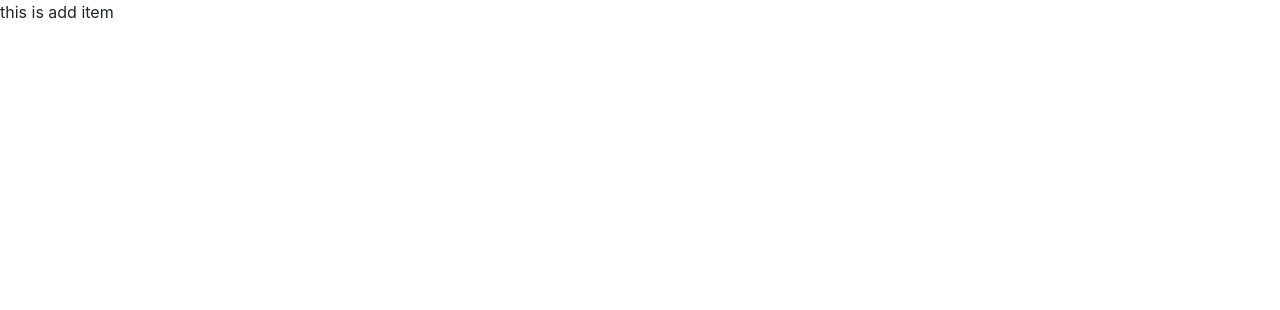
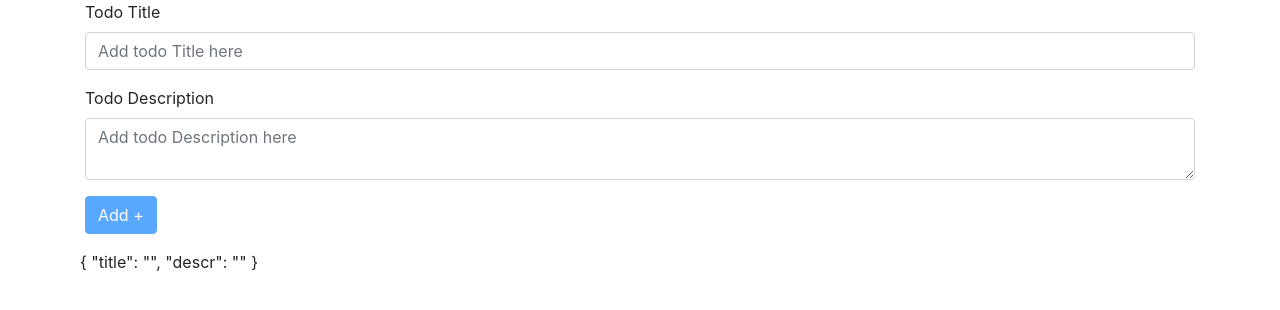
Before and after one commit to DeepakPednekar/Todo, an Angular app: page / in a window 1280 px wide. Shown: the top 310 px of the page. Built offline with nearby package versions, Linux system fonts and the light colour scheme.

Commit message:
add-item-form added

```diff
--- a/src/app/app.component.html
+++ b/src/app/app.component.html
@@ -1 +1,3 @@
-<app-todoitem-add></app-todoitem-add>
+<div class="container">
+  <app-todoitem-add></app-todoitem-add>
+</div>
--- a/src/app/todo-items/todo-add.component.html
+++ b/src/app/todo-items/todo-add.component.html
@@ -1 +1,21 @@
-<label> this is add item</label>
+<form [formGroup]="todo_form">
+  <div class="form-group">
+    <label>Todo Title</label>
+    <input type="text" class="form-control" placeholder="Add todo Title here" formControlName="title">
+  </div>
+
+  <div class="form-group">
+    <label>Todo Description</label>
+    <!--<input type="text" class="form-control" placeholder="Add todo Description here" formControlName="descr">-->
+    <textarea class="form-control" rows="2" placeholder="Add todo Description here" formControlName="descr"></textarea>
+  </div>
+
+  <div class="form-group">
+    <button class="btn btn-primary" [disabled]="!todo_form.valid" (click)="onSubmit()" >Add +</button>
+  </div>
+
+  <!--this is for debug purpose-->
+  <div class="form-row">
+    <p>{{todo_form.value | json}}</p>
+  </div>
+</form>
--- a/src/app/todo-items/todo-add.component.ts
+++ b/src/app/todo-items/todo-add.component.ts
@@ -1,4 +1,5 @@
 import {Component} from '@angular/core';
+import {FormGroup, FormControl, Validators} from '@angular/forms';
 
 @Component({
   selector: 'app-todoitem-add',
@@ -6,4 +7,17 @@ import {Component} from '@angular/core';
 })
 export class TodoAddComponent {
 
+  todo_form: FormGroup;
+  constructor(){
+
+    this.todo_form = new FormGroup({
+      title: new FormControl('', [Validators.required, Validators.pattern('[a-zA-Z ]{5,10}')]),
+      descr: new FormControl('', [Validators.required]),
+    });
+  }
+
+  onSubmit(){
+    let values = this.todo_form.getRawValue();
+    // now submit these server
+  }
 }
--- a/src/app/todo-items/todo-item.module.ts
+++ b/src/app/todo-items/todo-item.module.ts
@@ -1,12 +1,10 @@
 import {NgModule} from '@angular/core';
 import {CommonModule} from '@angular/common';
-import {FormsModule} from '@angular/forms';
-
+import {FormsModule, ReactiveFormsModule} from '@angular/forms';
 // import components
 import { TodoAddComponent } from './';
 @NgModule({
-  imports: [CommonModule, FormsModule],
-
+  imports: [CommonModule, FormsModule, ReactiveFormsModule],
   declarations: [TodoAddComponent],
   exports: [TodoAddComponent]
 })
```
